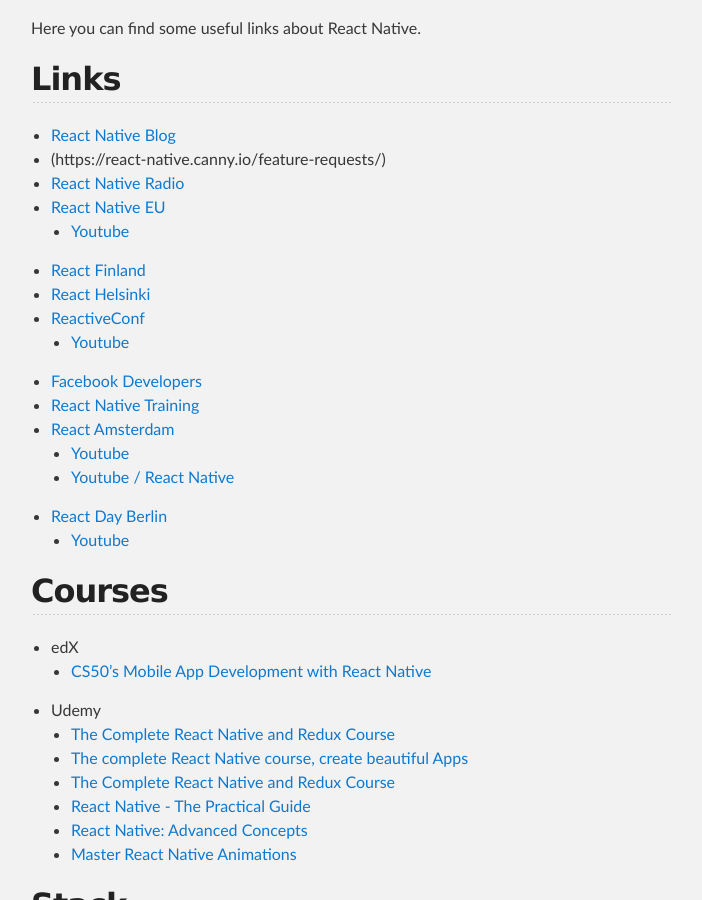
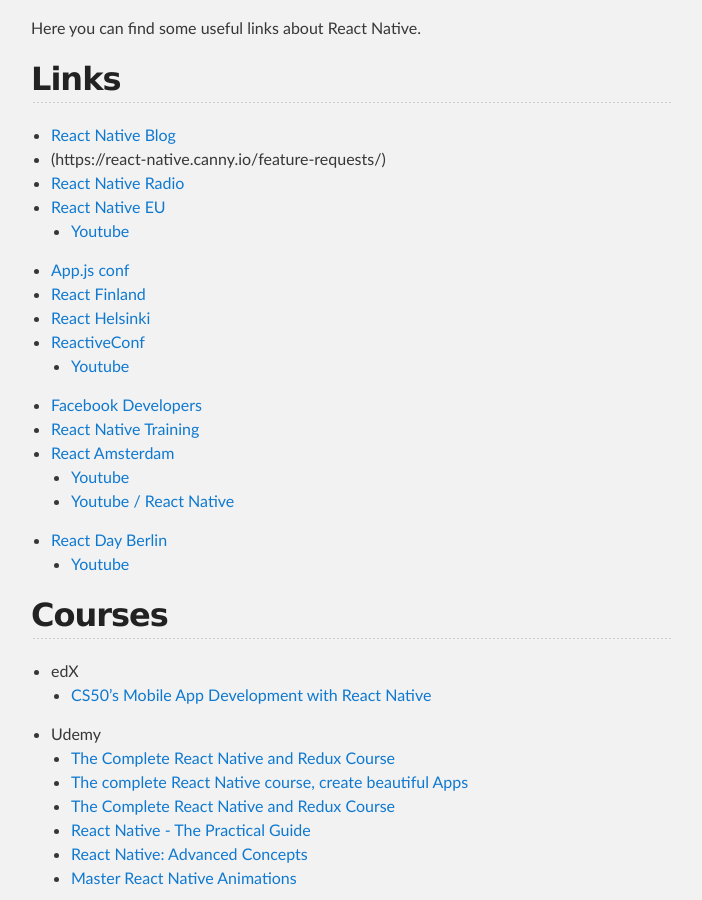
Before and after one commit to haapio/haapio.github.io, a Jekyll site: the page built from react-native.md, in a window 1280 px wide and 900 px high, scrolled down 383 px. Shown: the whole window, without its empty margins (289-991 px from the left). Built offline with Jekyll 4.4.1, drawn with Linux system fonts in a browser that asks for light colours.

Commit message:
Update react-native.md

```diff
--- a/react-native.md
+++ b/react-native.md
@@ -14,6 +14,7 @@ Here you can find some useful links about React Native.
 - [React Native Radio](https://devchat.tv/react-native-radio/)
 - [React Native EU](https://react-native.eu)
   - [Youtube](https://www.youtube.com/channel/UCbvLih553T7f5OAGTfbsJkQ)
+- [App.js conf](https://appjs.co)
 - [React Finland](https://react-finland.fi)
 - [React Helsinki](https://meetabit.com/communities/react-helsinki)
 - [ReactiveConf](https://reactiveconf.com)
```
